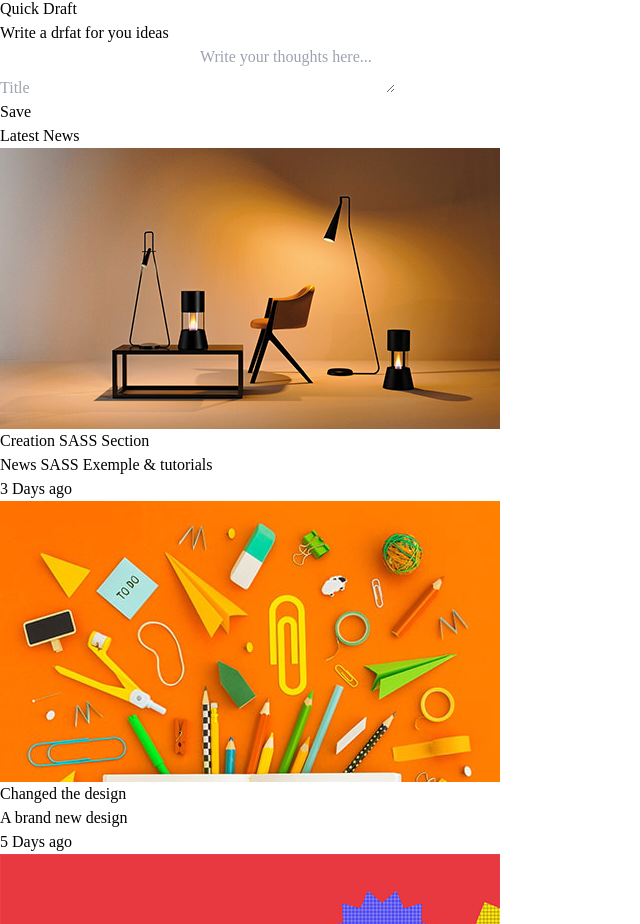
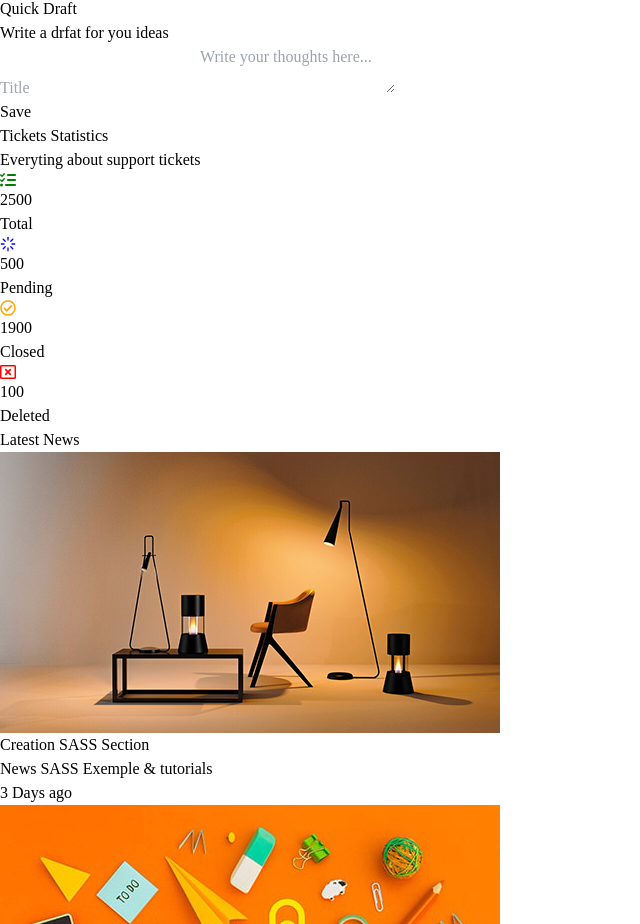
Before and after one commit to ysfzxz7/control_panel, a React (Vite) app: page / in a window 1280 px wide. Shown: the part 1399-2323 px from the top of the page, without its empty margins (0-640 px from the left). Built offline with nearby package versions, Linux system fonts and the light colour scheme.

Commit message:
tickets done

```diff
--- a/src/componants/Dashboard/Tickets_Statistics.tsx
+++ b/src/componants/Dashboard/Tickets_Statistics.tsx
@@ -0,0 +1,50 @@
+import { FaListCheck } from "react-icons/fa6"
+import { ticketsType } from "../types"
+import { FaRegCheckCircle, FaRegWindowClose } from "react-icons/fa"
+import { LuLoader } from "react-icons/lu"
+
+
+export default function Tickets () {
+
+    return (
+        <div className="min-height p-2 space-y-3 rounded-lg bg-white">
+            <h1 className="font-semibold">Tickets Statistics </h1>
+            <p className="text-sm text-gray-600">Everyting about support tickets</p>
+            <div className="grid grid-cols-2 gap-3">
+                {
+                    tickets.map((ticket) => (
+                        <div className="border rounded-md flex flex-col items-center space-y-2 p-2">
+                            {ticket.icone}
+                            <h1 className="font-semibold">{ticket.total}</h1>
+                            <h1 className="text-xs bg-gray-200/80 border px-2 rounded text-gray-700">{ticket.tag}</h1>
+                        </div>
+                    ))
+                }
+            </div>
+        </div>
+    )
+}
+
+
+const tickets: ticketsType[] = [
+    {
+        total: 2500,
+        icone: <FaListCheck color="green" />,
+        tag : 'Total'
+    },
+    {
+        total: 500,
+        icone: <LuLoader color="blue" />,
+        tag : 'Pending'
+    },
+    {
+        total: 1900,
+        icone: <FaRegCheckCircle color="orange" />,
+        tag : 'Closed'
+    },
+    {
+        total: 100,
+        icone: <FaRegWindowClose color="red"/>,
+        tag : 'Deleted'
+    }
+]
--- a/src/componants/Dashboard/_Dashborad.tsx
+++ b/src/componants/Dashboard/_Dashborad.tsx
@@ -4,6 +4,7 @@ import Latest_upLoad from "./Latest_Uploads";
 import Quick_draft from "./Quick_Draft";
 import Reminders from "./Reaminders";
 import Social_Media_Stats from "./Social_Media_Stats";
+import Tickets from "./Tickets_Statistics";
 import Top_Searced from "./Top_Search_Words";
 import Welcome from "./Welcome";
 
@@ -15,6 +16,7 @@ export default function _Dashboard() {
             <div className="grid p-2 gap-2 lg:grid-cols-3 md:grid-cols-2">
             <Welcome />
             <Quick_draft />
+            <Tickets />
             <Latest_News />
             <Latest_upLoad />
             <Top_Searced />
--- a/src/componants/types.ts
+++ b/src/componants/types.ts
@@ -39,3 +39,9 @@ export interface newsType {
     time: number,
     img: string
 }
+
+export interface ticketsType {
+    total: number,
+    icone: React.ReactNode,
+    tag: string
+}
```
